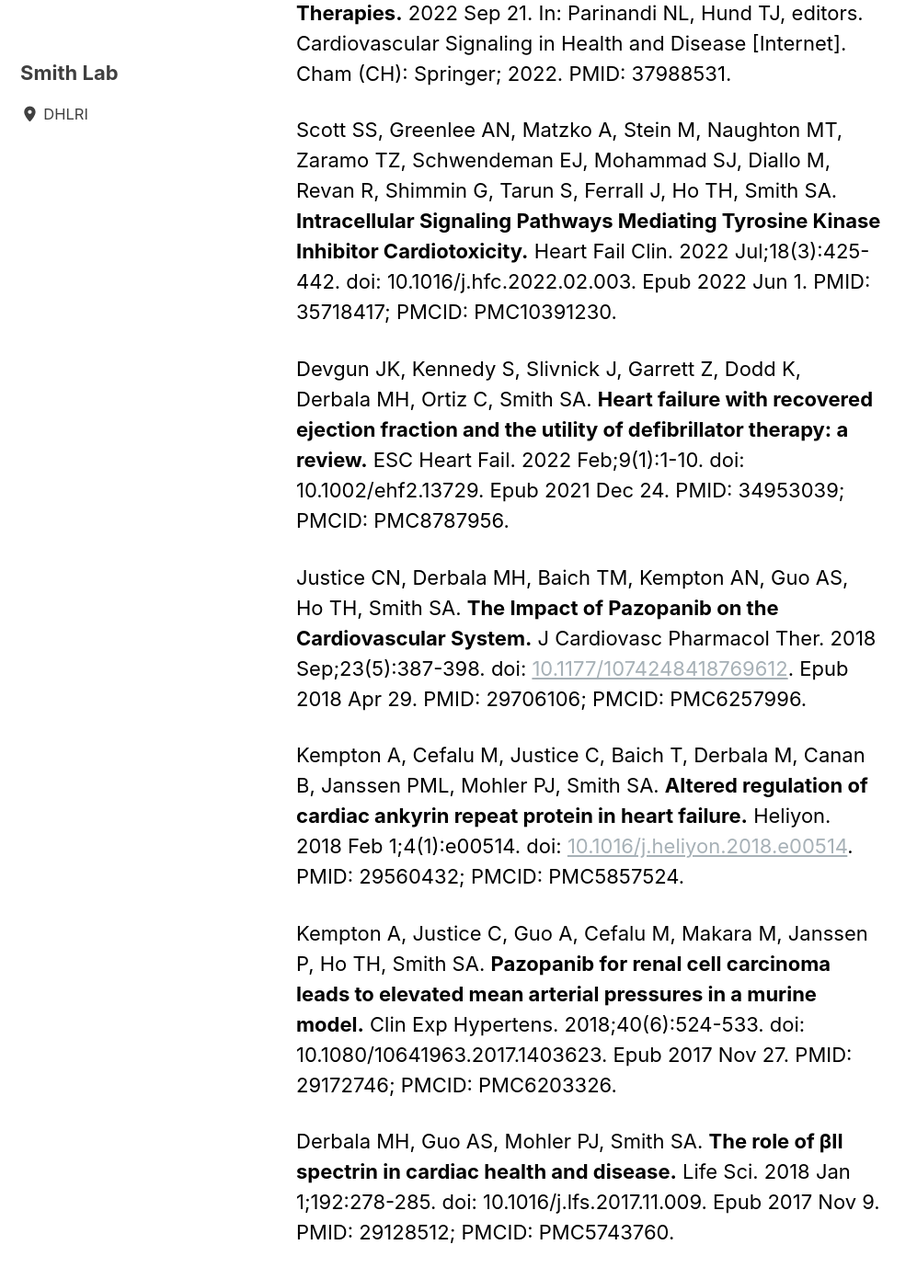
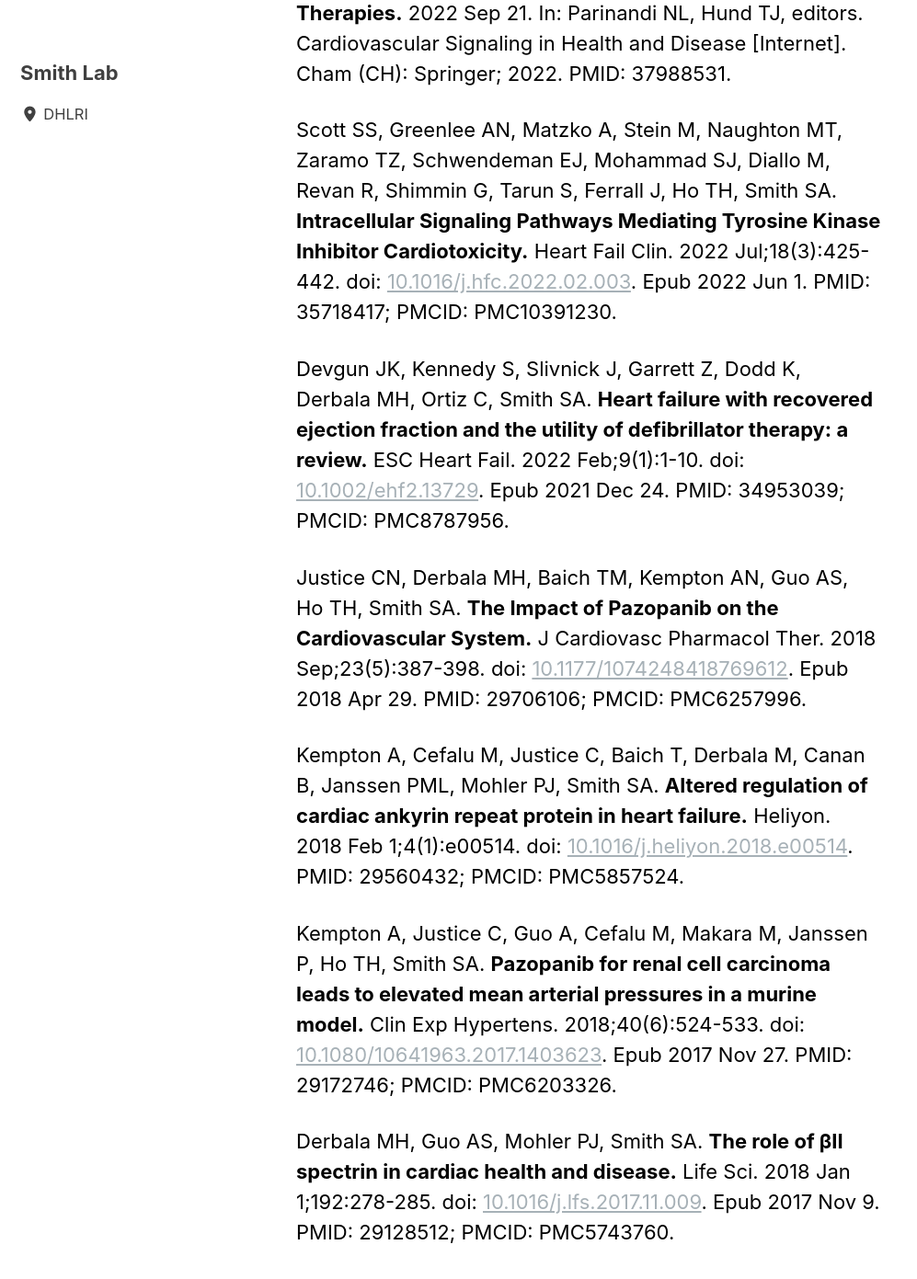
Before and after one commit to cralbers/smith-lab, a Jekyll site: the page built from _pages/publications.md, in a window 1280 px wide and 1400 px high, scrolled down 533 px. Shown: the top 1391 px of the window at 92% size, without its empty margins (0-997 px from the left). Built offline with Jekyll 4.4.1, drawn with Linux system fonts in a browser that asks for light colours; cached includes are drawn as plain includes; part of the change alters nothing that is shown; some of the changed text lies outside the part shown.

Commit message:
doi links

```diff
--- a/_pages/publications.md
+++ b/_pages/publications.md
@@ -3,18 +3,18 @@ permalink: /publications/
 toc: false
 title: Selected Publications
 ---
-Shaaban A, Scott SS, Greenlee AN, Binda N, Noor A, Webb A, Guo S, Purdy N, Pennza N, Habib A, Mohammad SJ, Smith SA. **Atrial fibrillation in cancer, anticancer therapies, and underlying mechanisms.** J Mol Cell Cardiol. 2024 Jun 17;194:118-132. doi: 10.1016/j.yjmcc.2024.06.005. Epub ahead of print. PMID: 38897563.
+Shaaban A, Scott SS, Greenlee AN, Binda N, Noor A, Webb A, Guo S, Purdy N, Pennza N, Habib A, Mohammad SJ, Smith SA. **Atrial fibrillation in cancer, anticancer therapies, and underlying mechanisms.** J Mol Cell Cardiol. 2024 Jun 17;194:118-132. doi: [10.1016/j.yjmcc.2024.06.005](https://doi.org/10.1016/j.yjmcc.2024.06.005). Epub ahead of print. PMID: 38897563.
 
 Scott SS, Greenlee AN, Schwendeman EJ, Mohammad SJ, Naughton MT, Matzko A, Diallo M, Stein M, Revan R, Zaramo TZ, Shimmin G, Tarun S, Ferrall J, Ho TH, Smith SA. **Intracellular Cardiac Signaling Pathways Altered by Cancer Therapies.** 2022 Sep 21. In: Parinandi NL, Hund TJ, editors. Cardiovascular Signaling in Health and Disease [Internet]. Cham (CH): Springer; 2022. PMID: 37988531.
 
-Scott SS, Greenlee AN, Matzko A, Stein M, Naughton MT, Zaramo TZ, Schwendeman EJ, Mohammad SJ, Diallo M, Revan R, Shimmin G, Tarun S, Ferrall J, Ho TH, Smith SA. **Intracellular Signaling Pathways Mediating Tyrosine Kinase Inhibitor Cardiotoxicity.** Heart Fail Clin. 2022 Jul;18(3):425-442. doi: 10.1016/j.hfc.2022.02.003. Epub 2022 Jun 1. PMID: 35718417; PMCID: PMC10391230.
+Scott SS, Greenlee AN, Matzko A, Stein M, Naughton MT, Zaramo TZ, Schwendeman EJ, Mohammad SJ, Diallo M, Revan R, Shimmin G, Tarun S, Ferrall J, Ho TH, Smith SA. **Intracellular Signaling Pathways Mediating Tyrosine Kinase Inhibitor Cardiotoxicity.** Heart Fail Clin. 2022 Jul;18(3):425-442. doi: [10.1016/j.hfc.2022.02.003](https://doi.org/10.1016/j.hfc.2022.02.003). Epub 2022 Jun 1. PMID: 35718417; PMCID: PMC10391230.
 
-Devgun JK, Kennedy S, Slivnick J, Garrett Z, Dodd K, Derbala MH, Ortiz C, Smith SA. **Heart failure with recovered ejection fraction and the utility of defibrillator therapy: a review.** ESC Heart Fail. 2022 Feb;9(1):1-10. doi: 10.1002/ehf2.13729. Epub 2021 Dec 24. PMID: 34953039; PMCID: PMC8787956.
+Devgun JK, Kennedy S, Slivnick J, Garrett Z, Dodd K, Derbala MH, Ortiz C, Smith SA. **Heart failure with recovered ejection fraction and the utility of defibrillator therapy: a review.** ESC Heart Fail. 2022 Feb;9(1):1-10. doi: [10.1002/ehf2.13729](https://doi.org/10.1002/ehf2.13729). Epub 2021 Dec 24. PMID: 34953039; PMCID: PMC8787956.
 
 Justice CN, Derbala MH, Baich TM, Kempton AN, Guo AS, Ho TH, Smith SA. **The Impact of Pazopanib on the Cardiovascular System.** J Cardiovasc Pharmacol Ther. 2018 Sep;23(5):387-398. doi: [10.1177/1074248418769612](https://doi.org/10.1177/1074248418769612). Epub 2018 Apr 29. PMID: 29706106; PMCID: PMC6257996.
 
 Kempton A, Cefalu M, Justice C, Baich T, Derbala M, Canan B, Janssen PML, Mohler PJ, Smith SA. **Altered regulation of cardiac ankyrin repeat protein in heart failure.** Heliyon. 2018 Feb 1;4(1):e00514. doi: [10.1016/j.heliyon.2018.e00514](https://doi.org/10.1016/j.heliyon.2018.e00514). PMID: 29560432; PMCID: PMC5857524.
 
-Kempton A, Justice C, Guo A, Cefalu M, Makara M, Janssen P, Ho TH, Smith SA. **Pazopanib for renal cell carcinoma leads to elevated mean arterial pressures in a murine model.** Clin Exp Hypertens. 2018;40(6):524-533. doi: 10.1080/10641963.2017.1403623. Epub 2017 Nov 27. PMID: 29172746; PMCID: PMC6203326.
+Kempton A, Justice C, Guo A, Cefalu M, Makara M, Janssen P, Ho TH, Smith SA. **Pazopanib for renal cell carcinoma leads to elevated mean arterial pressures in a murine model.** Clin Exp Hypertens. 2018;40(6):524-533. doi: [10.1080/10641963.2017.1403623](https://doi.org/10.1080/10641963.2017.1403623). Epub 2017 Nov 27. PMID: 29172746; PMCID: PMC6203326.
 
-Derbala MH, Guo AS, Mohler PJ, Smith SA. **The role of βII spectrin in cardiac health and disease.** Life Sci. 2018 Jan 1;192:278-285. doi: 10.1016/j.lfs.2017.11.009. Epub 2017 Nov 9. PMID: 29128512; PMCID: PMC5743760.
+Derbala MH, Guo AS, Mohler PJ, Smith SA. **The role of βII spectrin in cardiac health and disease.** Life Sci. 2018 Jan 1;192:278-285. doi: [10.1016/j.lfs.2017.11.009](https://doi.org/10.1016/j.lfs.2017.11.009). Epub 2017 Nov 9. PMID: 29128512; PMCID: PMC5743760.
```
